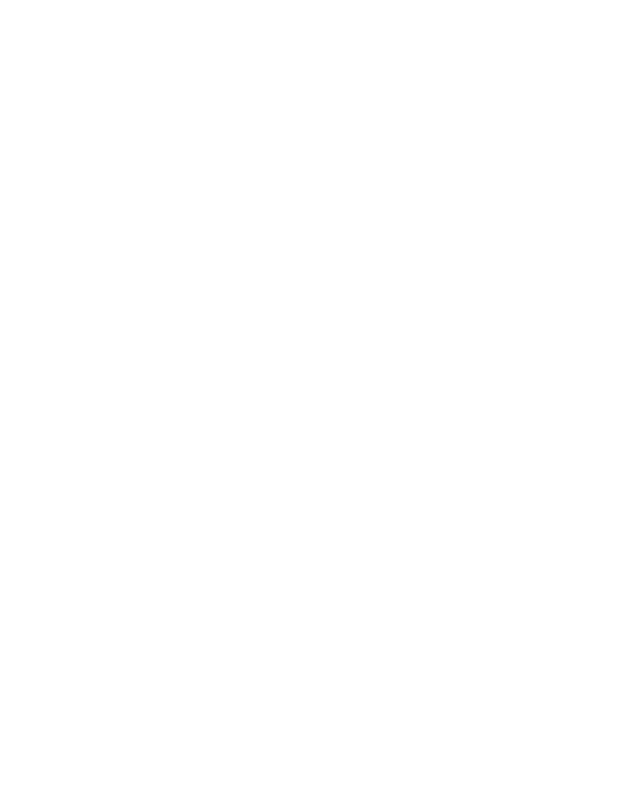
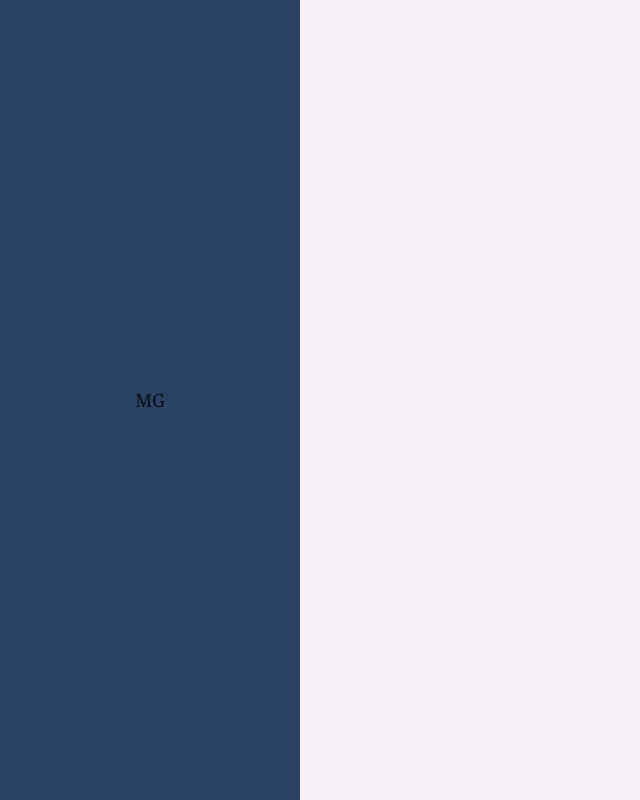
Before and after one commit to mackenzie-gray/mysite, a Gatsby site: page / in a window 1280 px wide. Shown: the whole page, without its empty margins (0-640 px from the left). Built offline with nearby package versions, Linux system fonts and the light colour scheme; Gatsby itself is replaced by a stand-in of ours.

Commit message:
add some colour variables and stub a header

```diff
--- /dev/null
+++ b/src/components/Header/header.module.css
@@ -0,0 +1,9 @@
+.header {
+  width: 300px;
+  height: 100%;
+  background-color: var(--theme-dark-blue);
+  display: flex;
+  flex-direction: column;
+  justify-content: center;
+  align-items: center;
+}
--- /dev/null
+++ b/src/components/Header/index.js
@@ -0,0 +1,12 @@
+import React from 'react'
+import styles from './header.module.css'
+
+const Header = () => {
+  return (
+    <div className={styles.header}>
+      <span>MG</span>
+    </div>
+  )
+}
+
+export default Header
--- /dev/null
+++ b/src/components/Layout/base.module.css
@@ -0,0 +1,16 @@
+:root {
+  --theme-black: #090c08;
+  --theme-dark-blue: #2b4162;
+  --theme-white-smoke: #f5f0f6;
+  --theme-grey: #757083;
+  --theme-grey-blue: #8a95a5;
+
+  background-color: var(--theme-white-smoke);
+}
+
+.container {
+  display: flex;
+  width: 100%;
+  height: 100%;
+  position: absolute;
+}
--- a/src/components/Layout/index.js
+++ b/src/components/Layout/index.js
@@ -4,6 +4,9 @@
 import { StaticQuery, graphql } from 'gatsby'
 
 import './layout.css'
+import styles from './base.module.css'
+
+import Header from '../Header'
 
 const Layout = ({ children }) => (
   <StaticQuery
@@ -34,7 +37,10 @@
         >
           <html lang="en" />
         </Helmet>
-        <div>{children}</div>
+        <div className={styles.container}>
+          <Header />
+          <div>{children}</div>
+        </div>
       </>
     )}
   />
```
